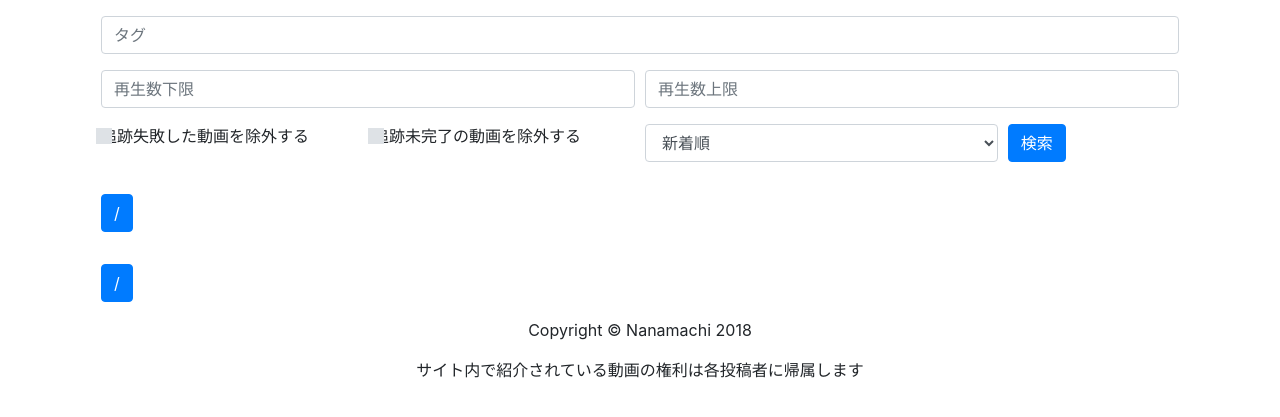
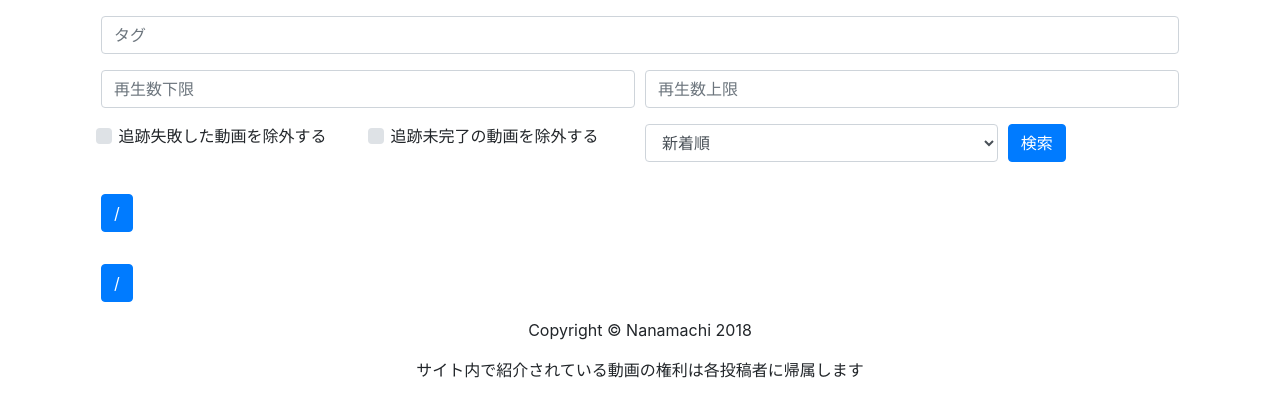
Before and after one commit to UtakoTuneProj/UtakoSite, a Django app: template movie/templates/movie/index.html in a window 1280 px wide. Shown: the part 56-473 px from the top of the page. Run offline with Django 3.2, Linux system fonts and the light colour scheme; the template is opened without the code that fills it, so the values that code supplies are empty; some libraries are stand-ins or nearby versions.

Commit message:
change searchbox: fix layout

```diff
--- a/UtakoSite/templates/searchbox.html
+++ b/UtakoSite/templates/searchbox.html
@@ -12,23 +12,25 @@
       </div>
     </div>
     <div class='form-row'>
-      <div class="form-group col-md-3">
+      <div class="form-group col-md-3 custom-control custom-checkbox">
         <input
         type="checkbox"
         class="custom-control-input"
         id="validity"
         name="validity"
+        style="position: static"
         {% if validity %}
           checked
         {% endif %} >
         <label class="custom-control-label" for="validity">追跡失敗した動画を除外する</label>
       </div>
-      <div class="form-group col-md-3">
+      <div class="form-group col-md-3 custom-control custom-checkbox">
         <input
         type="checkbox"
         class="custom-control-input"
         id="iscomplete"
         name="iscomplete"
+        style="position: static"
         {% if iscomplete %}
           checked
         {% endif %} >
```
